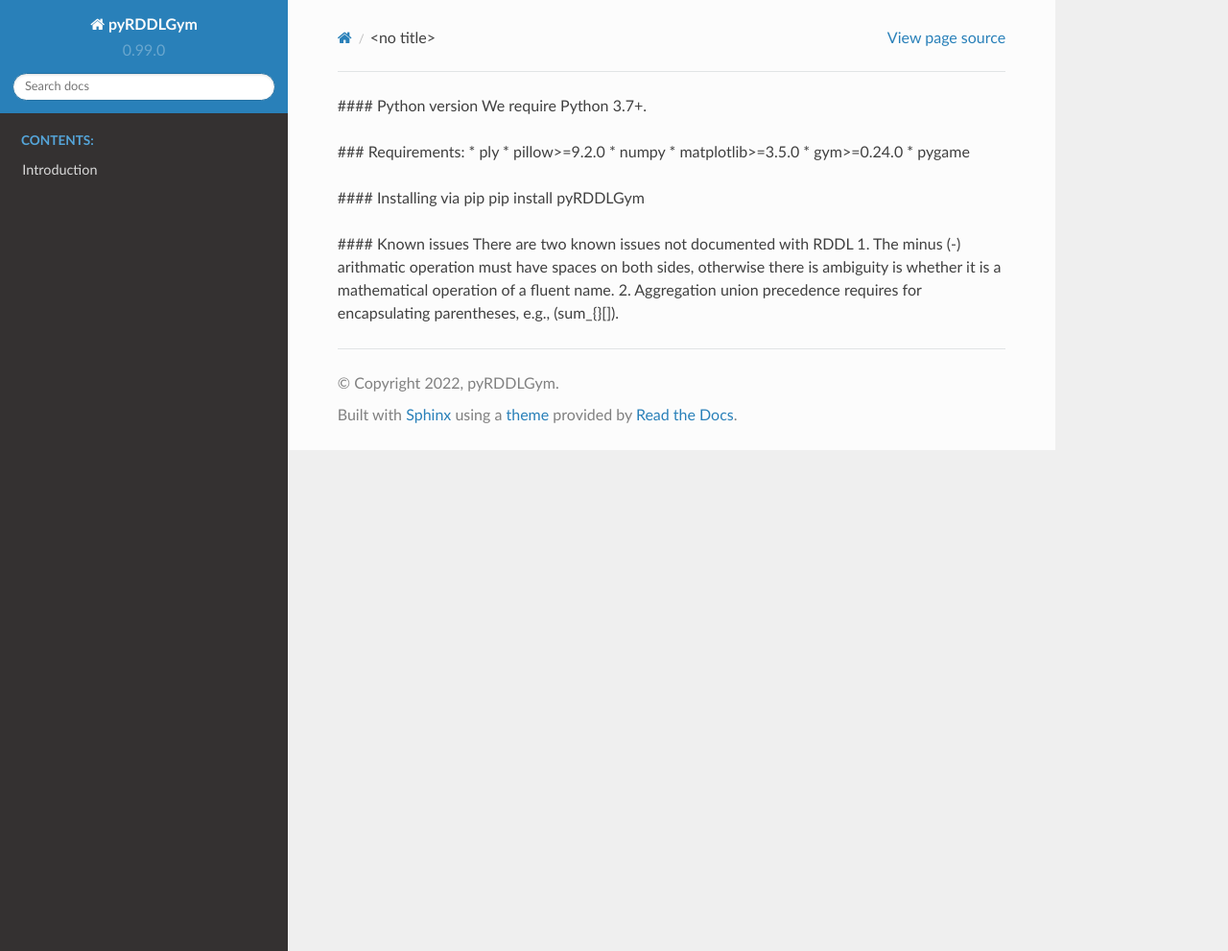
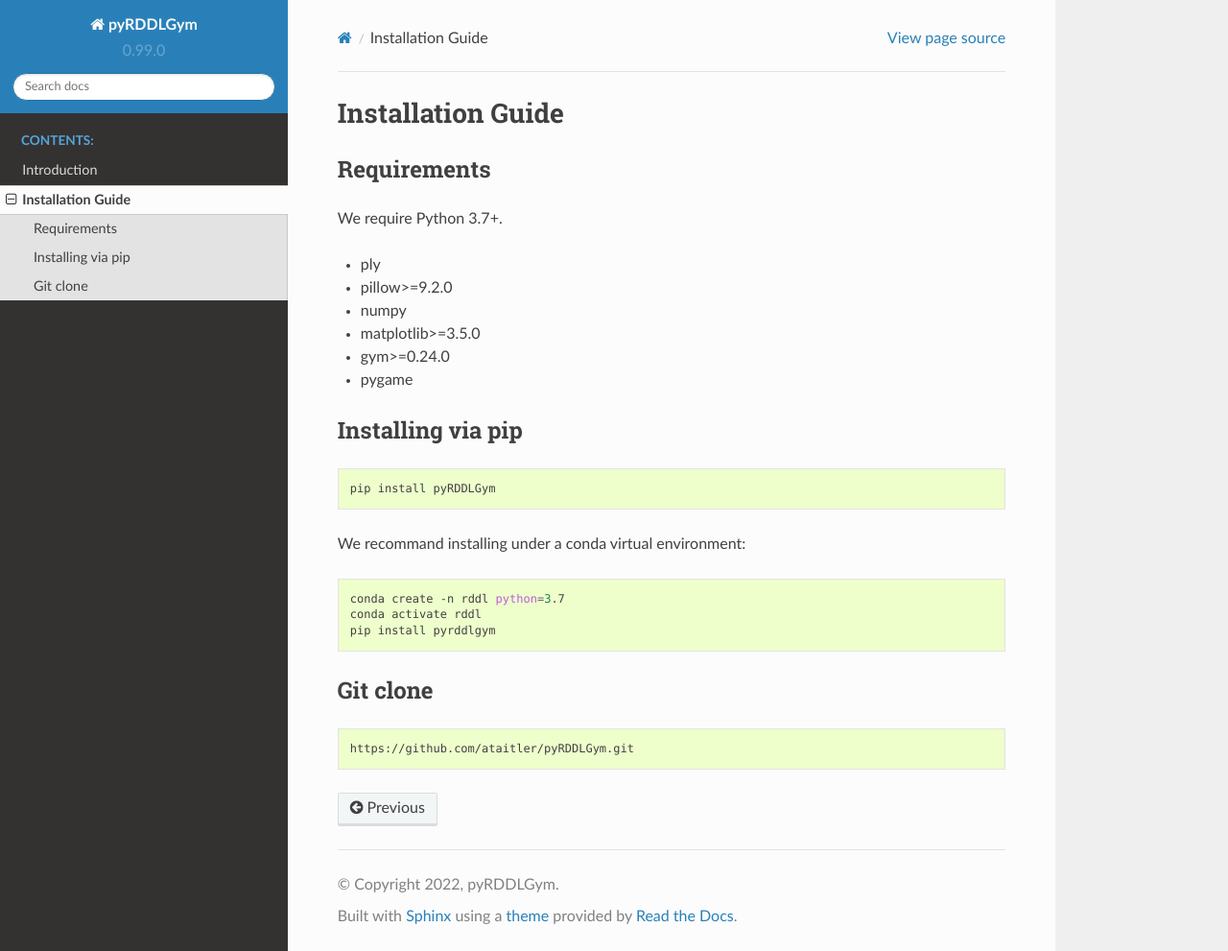
Before and after one commit to pyrddlgym-project/pyRDDLGym, a Sphinx documentation site: the page built from docs/install.rst, in a window 1280 px wide and 991 px high. Shown: the whole window at 96% size. Built offline with Sphinx 7.4.7 and the Read the Docs theme 2.0.0, drawn with Linux system fonts in a browser that asks for light colours.

Commit message:
docs install

```diff
--- a/docs/index.rst
+++ b/docs/index.rst
@@ -10,3 +10,4 @@ Welcome to pyRDDLGym's documentation!
     :caption: Contents:
 
     introduction
+    install
--- a/docs/install.rst
+++ b/docs/install.rst
@@ -1,7 +1,10 @@
-#### Python version
+Installation Guide
+==================
+
+Requirements
+------------
 We require Python 3.7+.
 
-### Requirements:
 * ply
 * pillow>=9.2.0
 * numpy
@@ -9,11 +12,22 @@ We require Python 3.7+.
 * gym>=0.24.0
 * pygame
 
-#### Installing via pip
-pip install pyRDDLGym
+Installing via pip
+-----------------
+.. code-block:: shell
 
-#### Known issues
-There are two known issues not documented with RDDL
-1. The minus (-) arithmatic operation must have spaces on both sides,
-otherwise there is ambiguity is whether it is a mathematical operation of a fluent name.
-2. Aggregation union precedence requires for encapsulating parentheses, e.g., (sum_{}[]).
+    pip install pyRDDLGym
+
+We recommand installing under a conda virtual environment:
+
+.. code-block:: shell
+
+    conda create -n rddl python=3.7
+    conda activate rddl
+    pip install pyrddlgym
+
+Git clone
+---------
+.. code-block:: shell
+
+    https://github.com/ataitler/pyRDDLGym.git
```
Also changed, not shown: docs/introduction.rst (+5 -2 lines).
